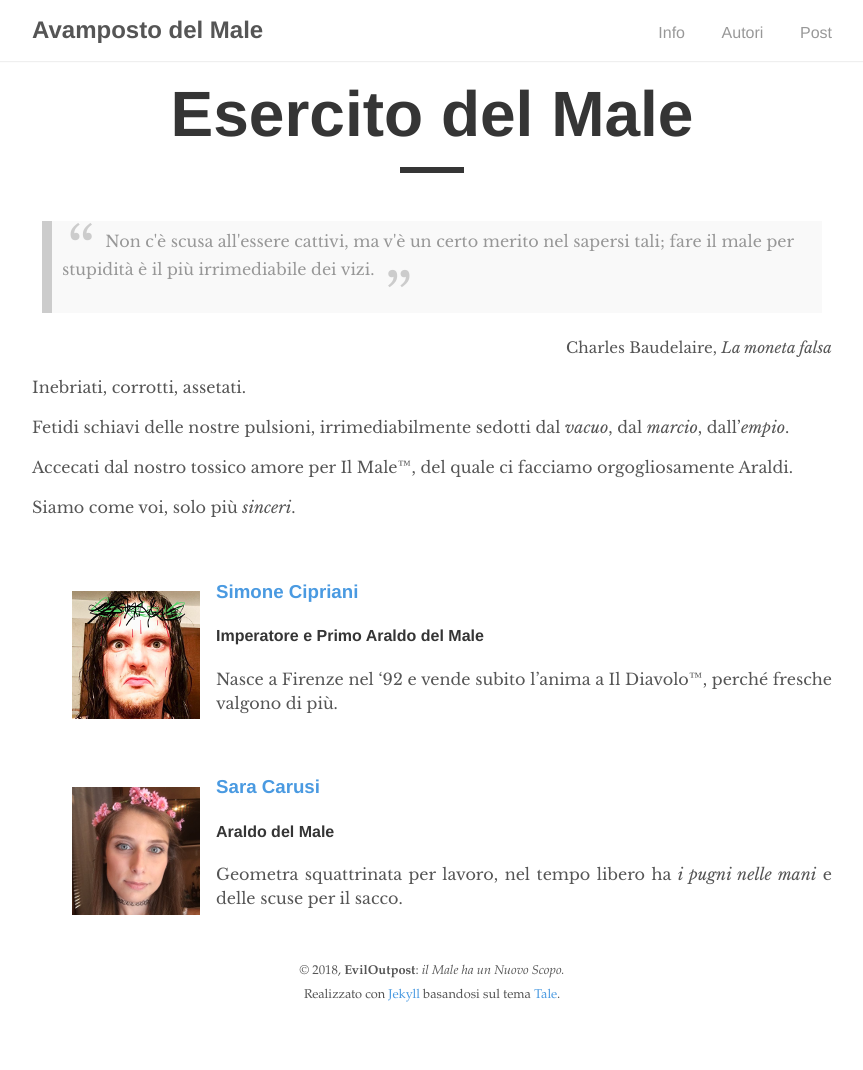
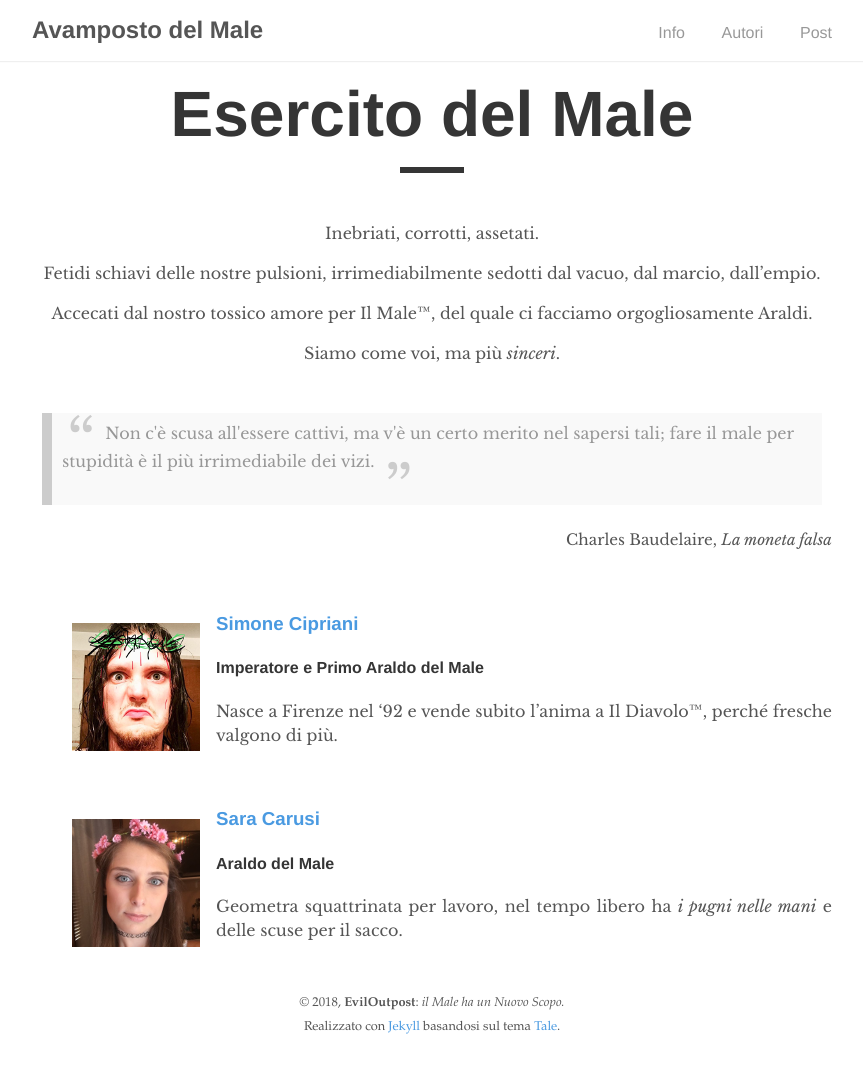
Before and after one commit to eviloutpost/eviloutpost.github.io, a Jekyll site: the page built from _pages/authors.md, in a window 1280 px wide. Shown: the whole page, without its empty margins (208-1071 px from the left). Built offline with Jekyll 4.4.1, drawn with Linux system fonts in a browser that asks for light colours; before the commit the page ends 1038 px from its top, so only the background shows below that.

Commit message:
Refactored with section template

```diff
--- /dev/null
+++ b/_includes/sections.html
@@ -0,0 +1,5 @@
+<div style="text-align: center; margin-bottom : 48px;"> {{ centered | markdownify }} </div>
+
+<div>{{ quotation }}</div>
+
+<div style="text-align: justify"> {{ justified | markdownify }} </div>
--- a/_layouts/titled.html
+++ b/_layouts/titled.html
@@ -5,8 +5,4 @@ layout: default
 <h1 class="post-title donthyphenate">{{ page.title }}</h1>
 <div class="post-line"></div>
 
-<style>
-    p {text-align: justify;}
-</style>
-
 {{ content }}
--- a/_pages/authors.md
+++ b/_pages/authors.md
@@ -4,32 +4,40 @@ title: "Esercito del Male"
 permalink: /authors/
 ---
 
-<blockquote class="quote">
-  <p>Non c'è scusa all'essere cattivi, ma v'è un certo merito nel sapersi tali; fare il male per stupidità è il più irrimediabile dei vizi.</p>
-</blockquote>
-<div class="author">Charles Baudelaire, <cite>La moneta falsa</cite> </div>
+{% capture quotation %}
+  <blockquote class="quote">
+    <p>Non c'è scusa all'essere cattivi, ma v'è un certo merito nel sapersi tali; fare il male per stupidità è il più irrimediabile dei vizi.</p>
+  </blockquote>
+  <div class="author">Charles Baudelaire, <cite>La moneta falsa</cite> </div>
+{% endcapture %}
 
-Inebriati, corrotti, assetati.
+{% capture centered %}
+  Inebriati, corrotti, assetati.
 
-Fetidi schiavi delle nostre pulsioni, irrimediabilmente sedotti dal *vacuo*, dal *marcio*, dall'*empio*.
+  Fetidi schiavi delle nostre pulsioni, irrimediabilmente sedotti dal vacuo, dal marcio, dall'empio.
 
-Accecati dal nostro tossico amore per Il Male&trade;, del quale ci facciamo orgogliosamente Araldi.
+  Accecati dal nostro tossico amore per Il Male&trade;, del quale ci facciamo orgogliosamente Araldi.
 
-Siamo come voi, solo più *sinceri*.
+  Siamo come voi, ma più *sinceri*.
+{% endcapture %}
 
-<ul>
-  {% for author in site.authors %}
-    {% unless author.anonymous %}
-    <br>
-    <img src="img/{{ author.image }}" style="float: left; width:128px; height:128px; margin-right:16px; margin-top:32px; margin-bottom:8px;">
-    <h3 class="donthyphenate" style="display: flex;"><a href="{{ author.url }}">{{ author.name }}</a></h3>
-    <h4 class="donthyphenate">{{ author.position }}</h4>
-    {% assign truncatedContent = '' %}
-    {% assign paragraphs = author.content | split:'</p>' %}
-    {% for paragraph in paragraphs limit:1 %}
-      {{ truncatedContent | append: paragraph }}
-      {{ truncatedContent | append: '</p>' }}
+{% capture justified %}
+  <ul>
+    {% for author in site.authors %}
+      {% unless author.anonymous %}
+      <br>
+      <img src="img/{{ author.image }}" style="float: left; width:128px; height:128px; margin-right:16px; margin-top:32px; margin-bottom:8px;">
+      <h3 class="donthyphenate" style="display: flex;"><a href="{{ author.url }}">{{ author.name }}</a></h3>
+      <h4 class="donthyphenate" style="text-align: left;">{{ author.position }}</h4>
+      {% assign truncatedContent = '' %}
+      {% assign paragraphs = author.content | split:'</p>' %}
+      {% for paragraph in paragraphs limit:1 %}
+        {{ truncatedContent | append: paragraph }}
+        {{ truncatedContent | append: '</p>' }}
+      {% endfor %}
+      {% endunless %}
     {% endfor %}
-    {% endunless %}
-  {% endfor %}
-</ul>
+  </ul>
+{% endcapture %}
+
+{% include sections.html %}
```
Also changed, not shown: _pages/about.md (+0 -1 lines).
